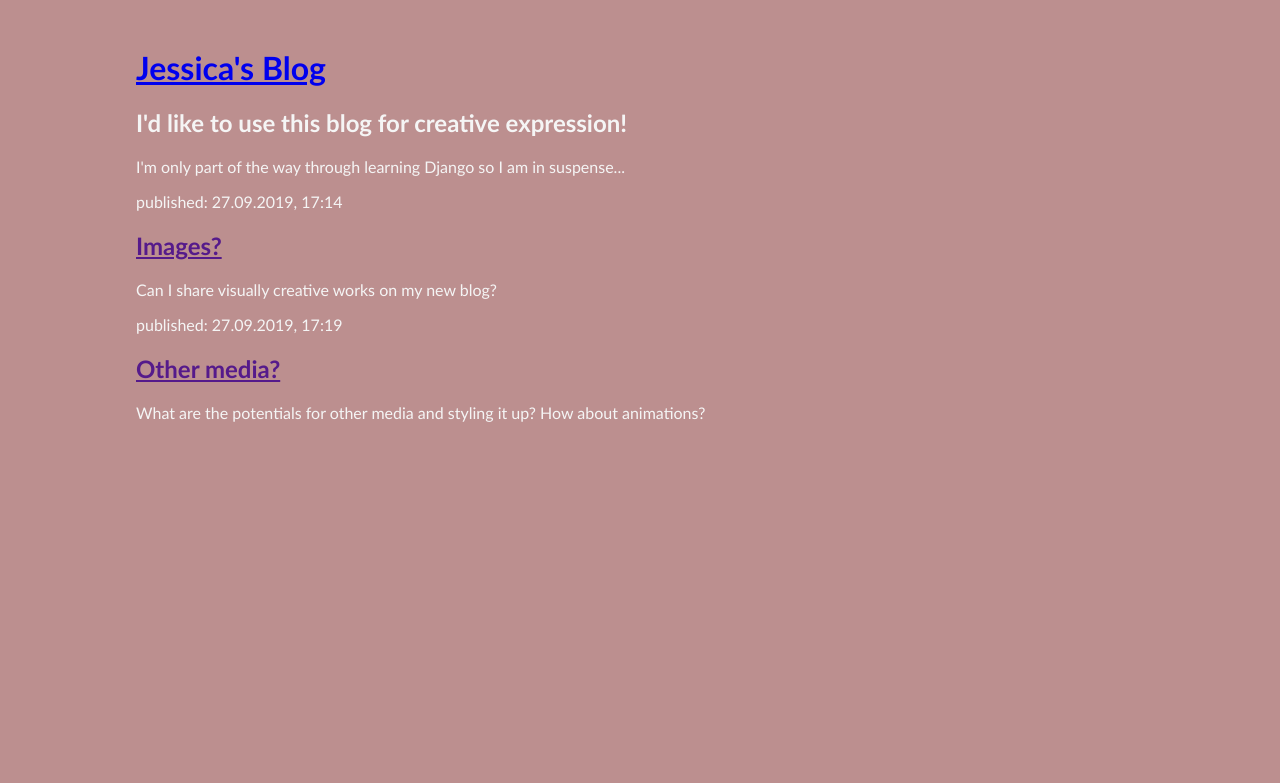
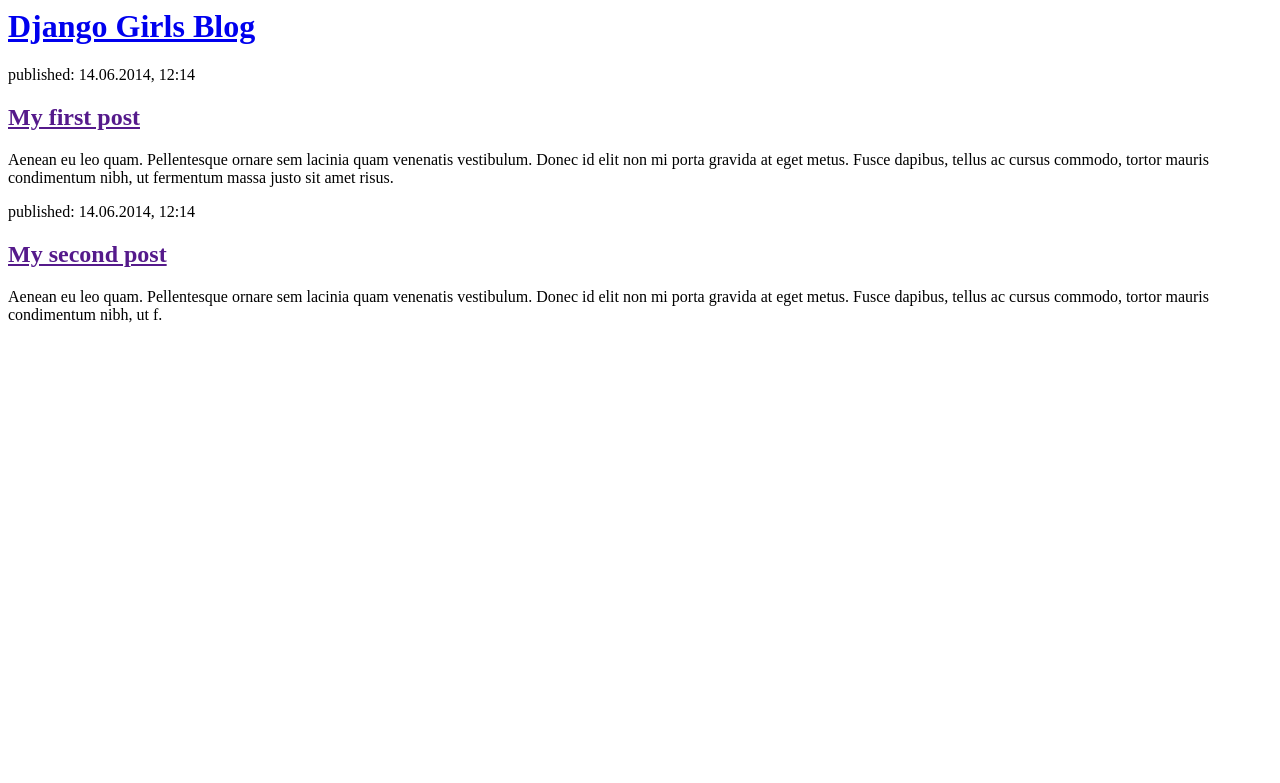
Before and after one commit to j-kincaid/my-DjangoGirls-blog, a Django app: page / in a window 1280 px wide. Shown: the top 783 px of the page. Run offline with Django 3.2, Linux system fonts and the light colour scheme.

Commit message:
changed HTML to example blog post

```diff
--- a/blog/templates/blog/post_list.html
+++ b/blog/templates/blog/post_list.html
@@ -1,46 +1,25 @@
 <html>
 
 <head>
-    <title>Jessica's Blog</title>
-
-    <style>
-        body {
-            background-color: rosybrown;
-            color: whitesmoke;
-            font-family: 'Trebuchet MS', 'Lucida Sans Unicode', 'Lucida Grande', 'Lucida Sans', Arial, sans-serif;
-            font-weight: lighter;
-        }
-
-        div#header {
-            position: relative;
-            margin: auto;
-            margin: 3em 8em;
-        }
-        /* h1 {
-            display: block;
-            margin: 3em 8em;
-        } */
-    </style>
+    <title>Django Girls blog</title>
 </head>
 
 <body>
-    <div id="header">
-        <h1><a href="/">Jessica's Blog</a></h1>
-        <h2>I'd like to use this blog for creative expression!</h2>
-        <p>I'm only part of the way through learning Django so I am in suspense...</p>
-        <div>
-            <p>published: 27.09.2019, 17:14</p>
-            <h2><a href="">Images?</a></h2>
-            <p>Can I share visually creative works on my new blog?</p>
-        </div>
-
-        <div>
-            <p>published: 27.09.2019, 17:19</p>
-            <h2><a href="">Other media?</a></h2>
-            <p>What are the potentials for other media and styling it up? How about animations?</p>
-        </div>
+    <div>
+        <h1><a href="/">Django Girls Blog</a></h1>
     </div>
 
+    <div>
+        <p>published: 14.06.2014, 12:14</p>
+        <h2><a href="">My first post</a></h2>
+        <p>Aenean eu leo quam. Pellentesque ornare sem lacinia quam venenatis vestibulum. Donec id elit non mi porta gravida at eget metus. Fusce dapibus, tellus ac cursus commodo, tortor mauris condimentum nibh, ut fermentum massa justo sit amet risus.</p>
+    </div>
+
+    <div>
+        <p>published: 14.06.2014, 12:14</p>
+        <h2><a href="">My second post</a></h2>
+        <p>Aenean eu leo quam. Pellentesque ornare sem lacinia quam venenatis vestibulum. Donec id elit non mi porta gravida at eget metus. Fusce dapibus, tellus ac cursus commodo, tortor mauris condimentum nibh, ut f.</p>
+    </div>
 </body>
 
 </html>
```
